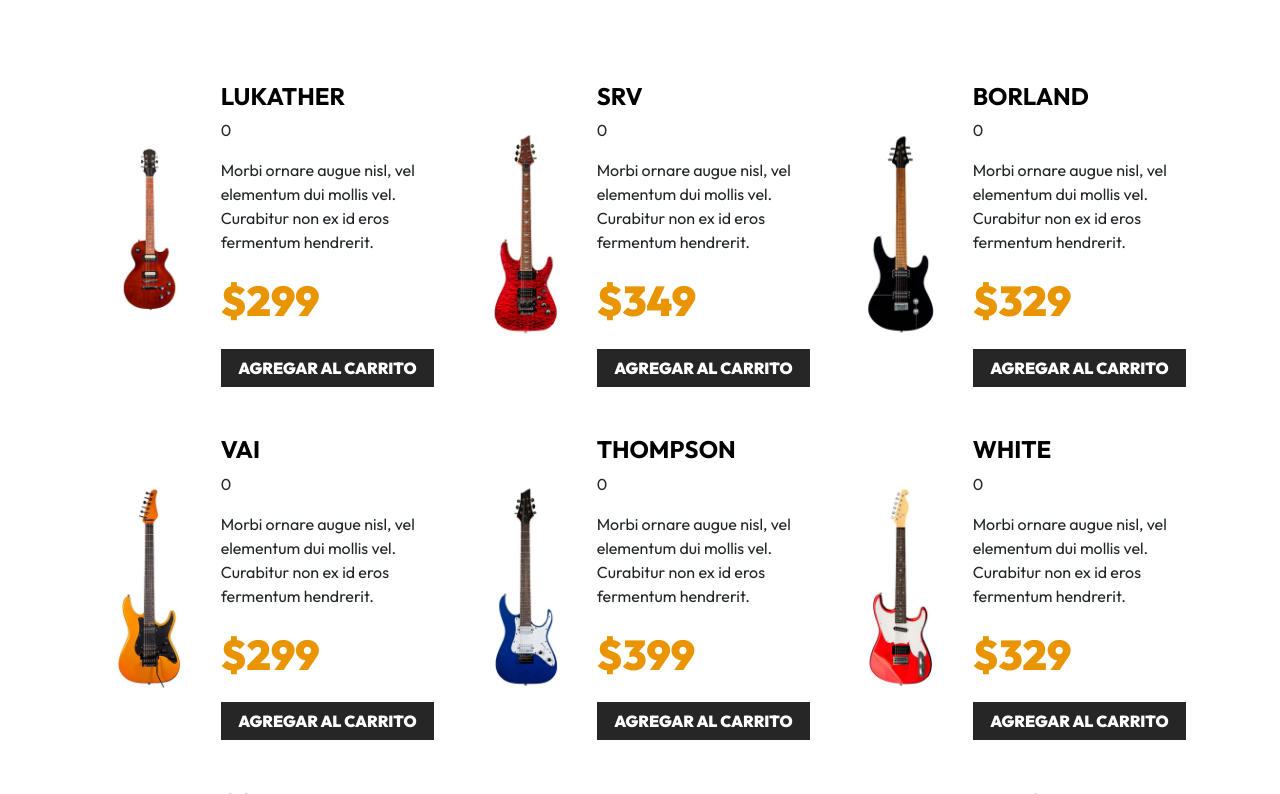
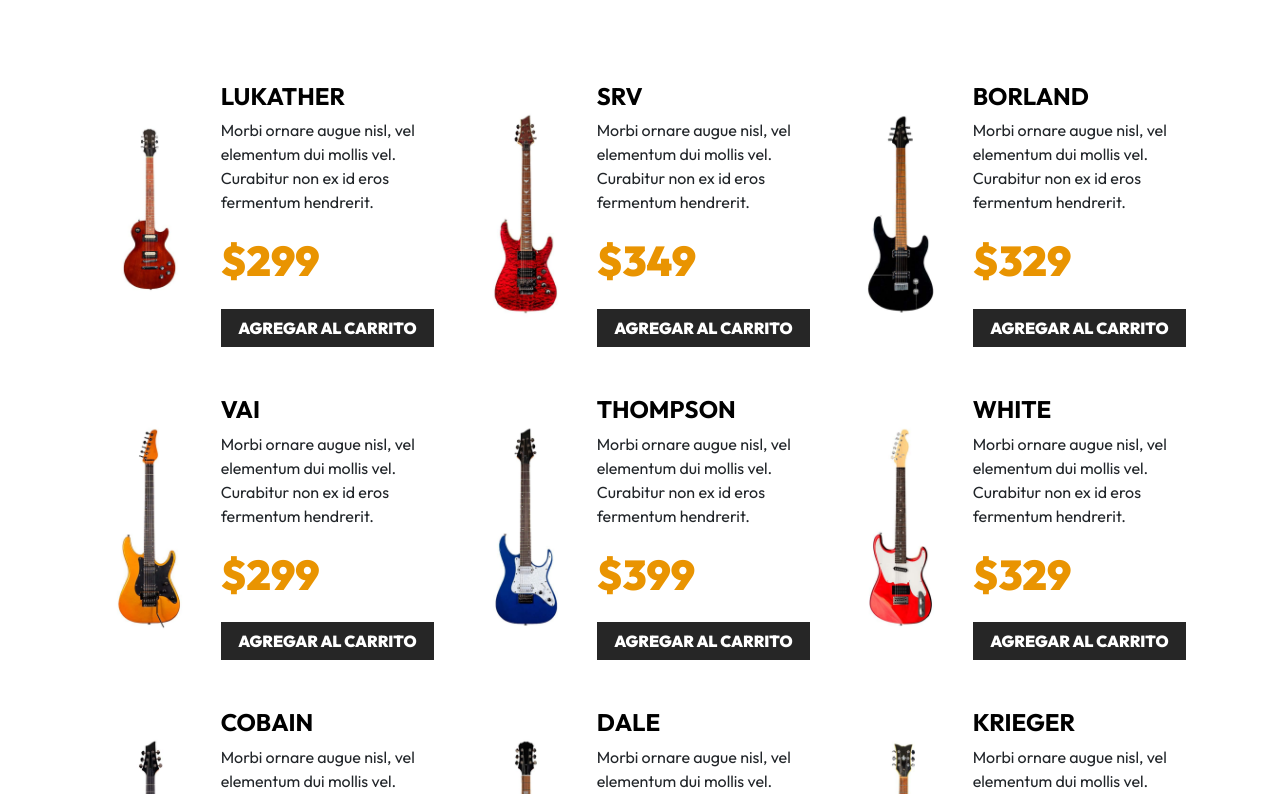
Before and after one commit to EmmanuelAVT9/ecommerce-guitar-vue-js, a Vue app: page / in a window 1280 px wide. Shown: the part 826-1620 px from the top of the page. Built offline with nearby package versions, Linux system fonts and the light colour scheme.

Commit message:
feat: Refactor CardGuitar component to pass guitarra object to agregarCarrito event

```diff
--- a/src/App.vue
+++ b/src/App.vue
@@ -11,9 +11,8 @@
         guitarras.value = db;
     })
 
-    const agregarCarrito = () => {
-        //numero.value++
-        console.log('agregando...')
+    const agregarCarrito = (guitarra) => {
+        console.log('agregando...', guitarra)
     }
 
 </script>
--- a/src/components/CardGuitar.vue
+++ b/src/components/CardGuitar.vue
@@ -1,8 +1,6 @@
 <script setup>
 import { ref, reactive, onMounted } from 'vue'
 import { ContentLoader } from 'vue-content-loader';
-
-const numero = ref(0)
 
 const props = defineProps({
     guitarra: {
@@ -43,13 +41,12 @@
             </div>
             <div class="col-8">
                 <h3 class="text-black fs-4 fw-bold text-uppercase">{{ guitarra.nombre }}</h3>
-                <p>{{ numero }}</p>
                 <p>{{ guitarra.descripcion }}</p>
                 <p class="fw-black text-primary fs-3">${{ guitarra.precio }}</p>
                 <button
                     type="button"
                     class="btn btn-dark w-100"
-                    @click="$emit('agregar-carrito')"
+                    @click="$emit('agregar-carrito', guitarra)"
                 >Agregar al Carrito</button>
             </div>
         </template>
```
